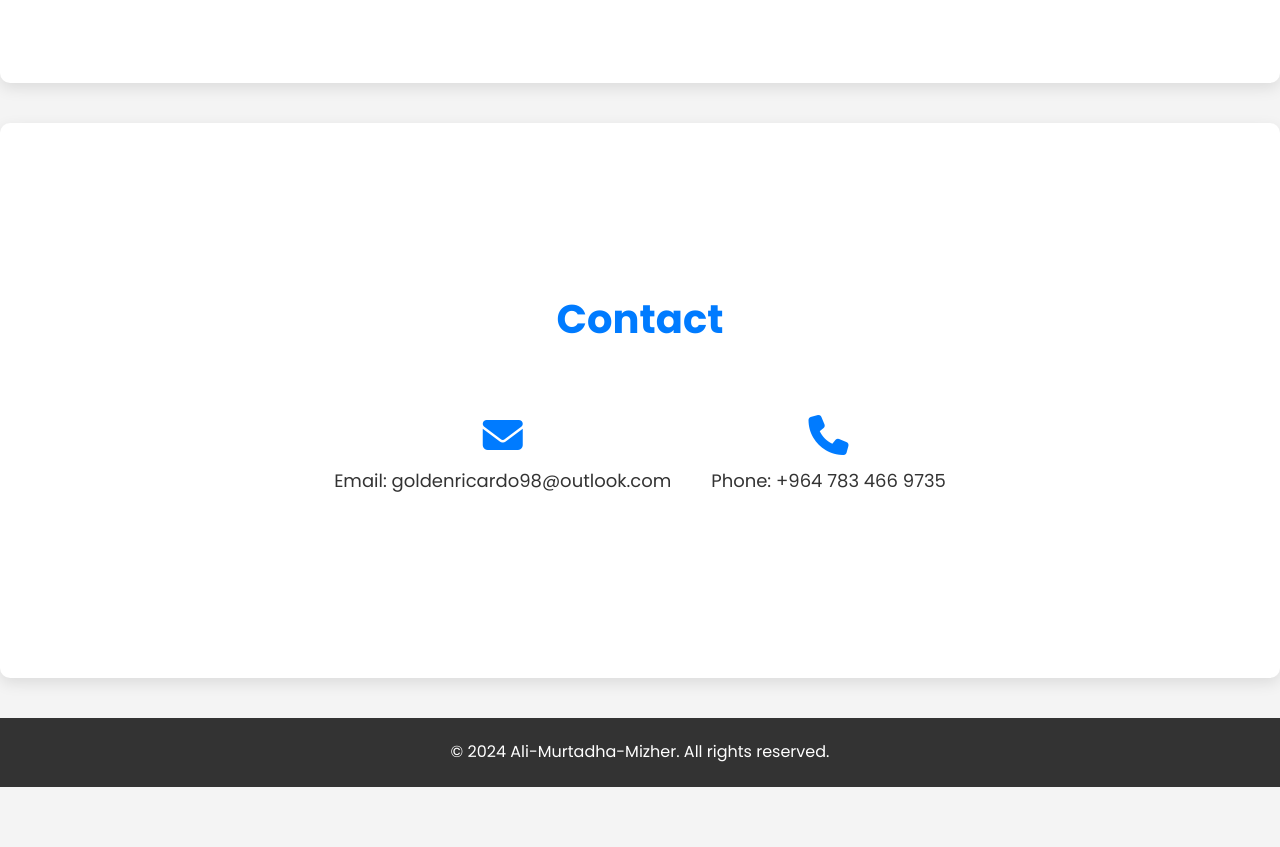
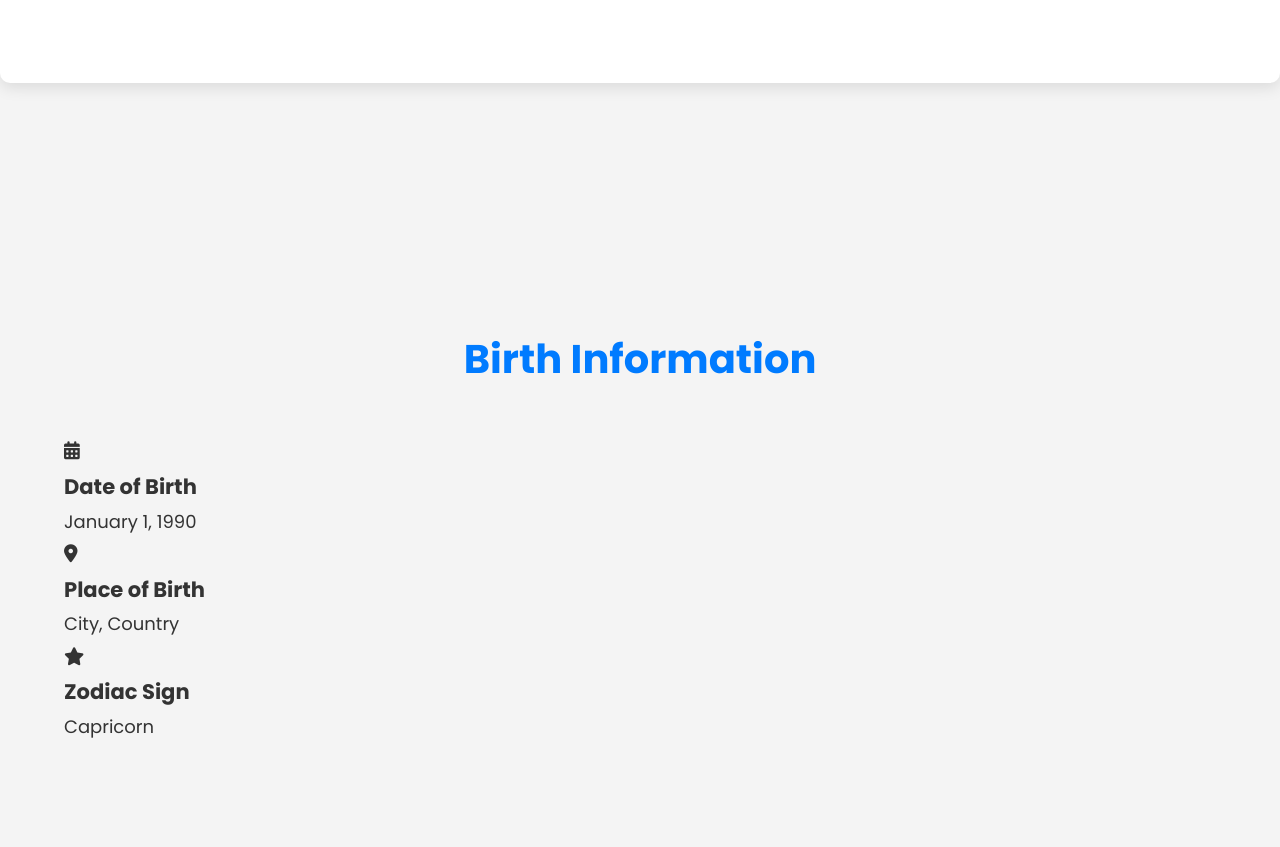
Before and after one commit to RicadroWilliam/RicardoWilliam.github.io, a plain HTML site: page index.html in a window 1280 px wide. Shown: the part 3240-4087 px from the top of the page. Before the commit the page ends 4027 px from the top, so only its background shows below. Drawn offline with Linux system fonts and the light colour scheme.

Commit message:
Update index.html

```diff
--- a/index.html
+++ b/index.html
@@ -99,6 +99,32 @@
         </div>
       </section>
 
+
+     <section id="birth-info">
+            <div class="container">
+                <h2>Birth Information</h2>
+                <div class="birth-details">
+                    <div class="birth-item">
+                        <i class="fas fa-calendar-alt"></i>
+                        <h3>Date of Birth</h3>
+                        <p>January 1, 1990</p>
+                    </div>
+                    <div class="birth-item">
+                        <i class="fas fa-map-marker-alt"></i>
+                        <h3>Place of Birth</h3>
+                        <p>City, Country</p>
+                    </div>
+                    <div class="birth-item">
+                        <i class="fas fa-star"></i>
+                        <h3>Zodiac Sign</h3>
+                        <p>Capricorn</p>
+                    </div>
+                </div>
+            </div>
+        </section>
+
+
+
       <section id="contact">
         <div class="container">
           <h2>Contact</h2>
```
